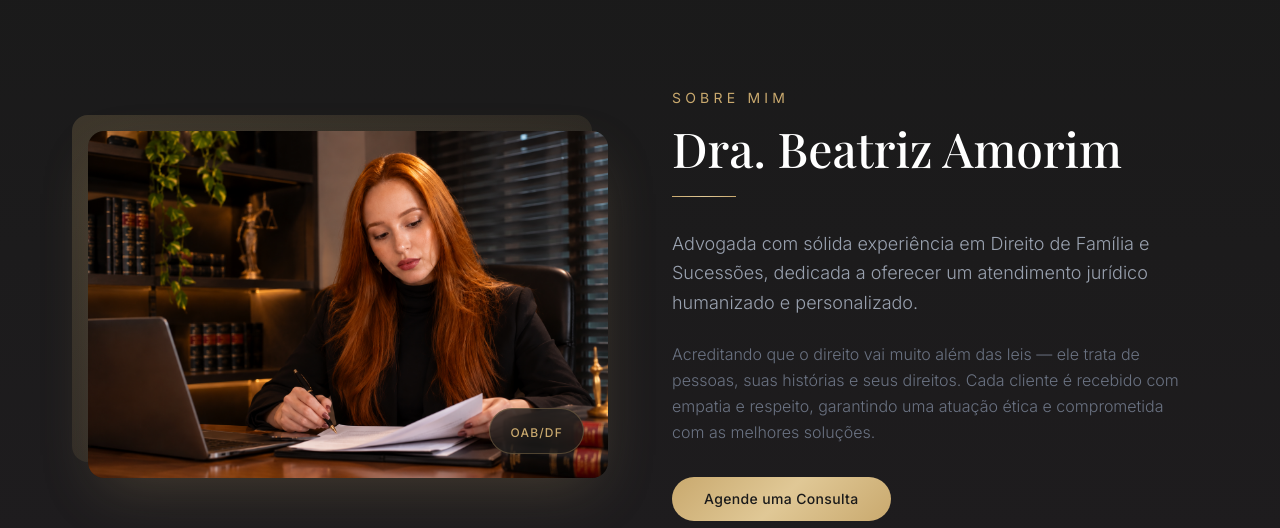
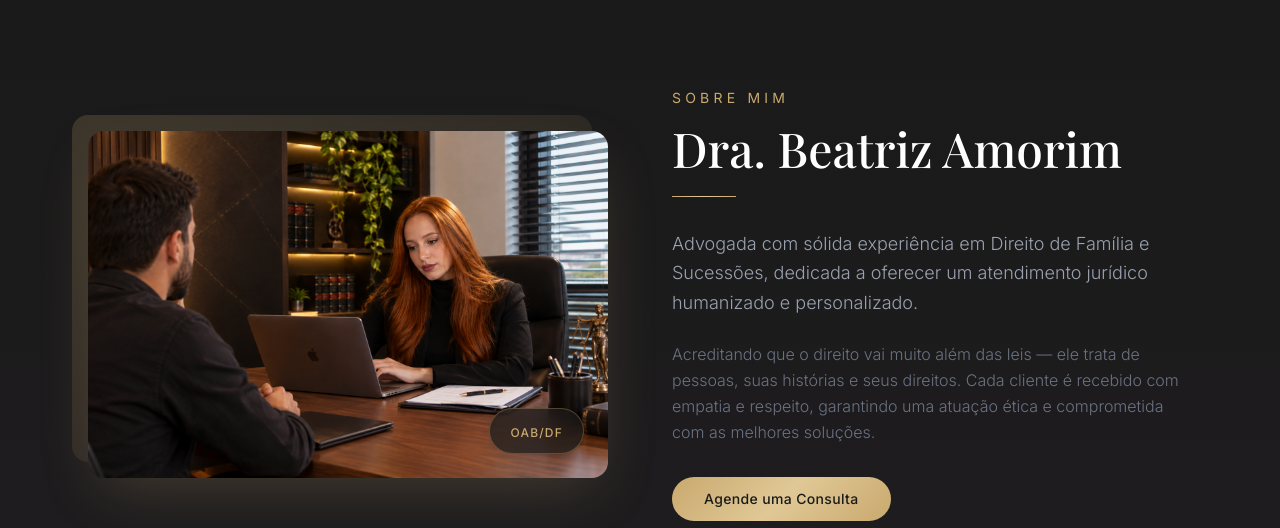
Before and after one commit to luizking30/sitebia, a React (Vite) app: page / in a window 1280 px wide. Shown: the part 840-1368 px from the top of the page. Built offline with nearby package versions, Linux system fonts and the light colour scheme; a web font is replaced by a local one.

Commit message:
Adicionar segunda foto na secao Sobre Mim com efeito crossfade automatico

```diff
--- a/src/components/About.tsx
+++ b/src/components/About.tsx
@@ -1,5 +1,7 @@
+import { useEffect, useState } from 'react'
 import { Award, Heart, Shield } from 'lucide-react'
 import aboutImage from '../assets/about-image.png'
+import sobreMimImage from '../assets/sobre mim.png'
 import { useReveal } from '../hooks/useReveal'
 
 const values = [
@@ -28,6 +30,15 @@ const values = [
 
 function About() {
   const { ref, visible } = useReveal<HTMLDivElement>()
+  const images = [aboutImage, sobreMimImage]
+  const [currentImage, setCurrentImage] = useState(0)
+
+  useEffect(() => {
+    const interval = setInterval(() => {
+      setCurrentImage((prev) => (prev + 1) % images.length)
+    }, 5000)
+    return () => clearInterval(interval)
+  }, [])
 
   return (
     <section id="sobre" className="py-16 md:py-24 lg:py-32 bg-gradient-dark relative">
@@ -44,11 +55,16 @@ function About() {
             {/* Gradient block behind image */}
             <div className="absolute -top-4 -left-4 w-full h-full rounded-2xl bg-gradient-to-br from-[#c9a96e]/20 to-transparent hidden md:block" />
             <div className="relative z-10 rounded-2xl overflow-hidden shadow-gold-lg">
-              <img
-                src={aboutImage}
-                alt="Dra. Beatriz Amorim"
-                className="w-full h-auto object-cover"
-              />
+              {images.map((img, index) => (
+                <img
+                  key={index}
+                  src={img}
+                  alt="Dra. Beatriz Amorim"
+                  className={`w-full h-auto object-cover transition-opacity duration-1000 ${
+                    index === currentImage ? 'opacity-100' : 'opacity-0 absolute inset-0'
+                  }`}
+                />
+              ))}
             </div>
             {/* Badge */}
             <div className="absolute z-20 bottom-4 right-4 md:bottom-6 md:right-6 glass rounded-full px-5 py-2.5 border border-[#c9a96e]/30 shadow-lg">
```
Also changed, not shown: src/assets/sobre mim.png (added).
